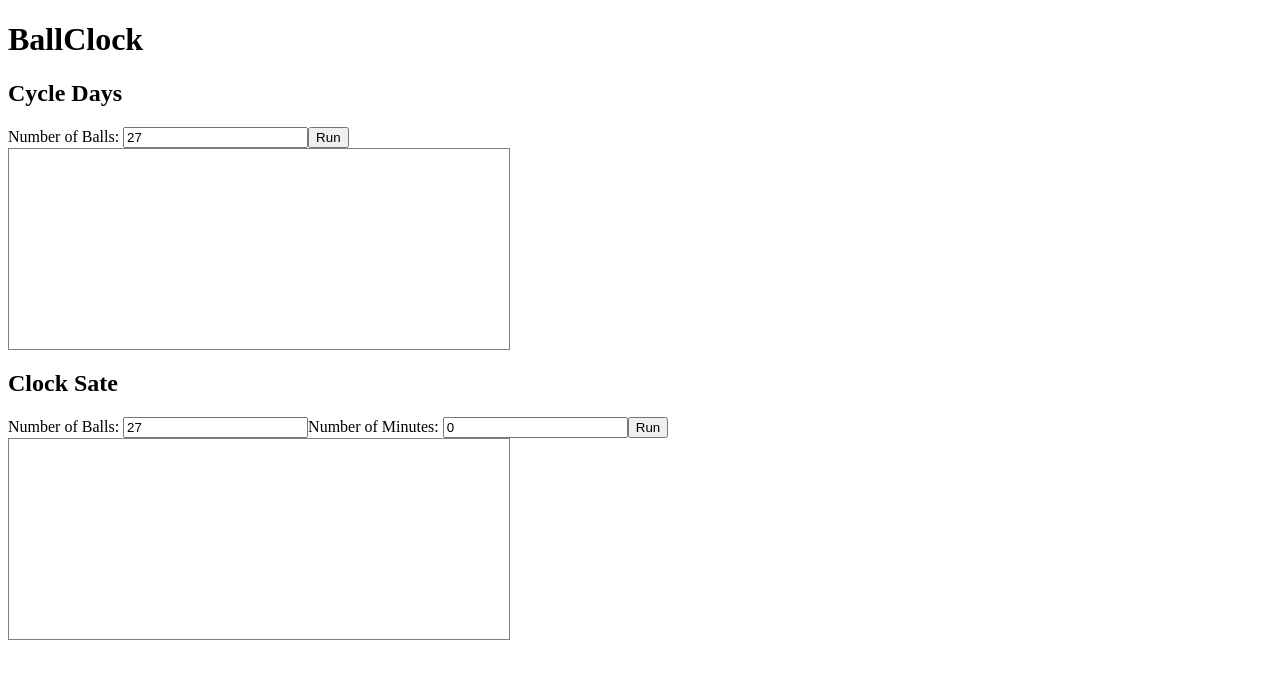
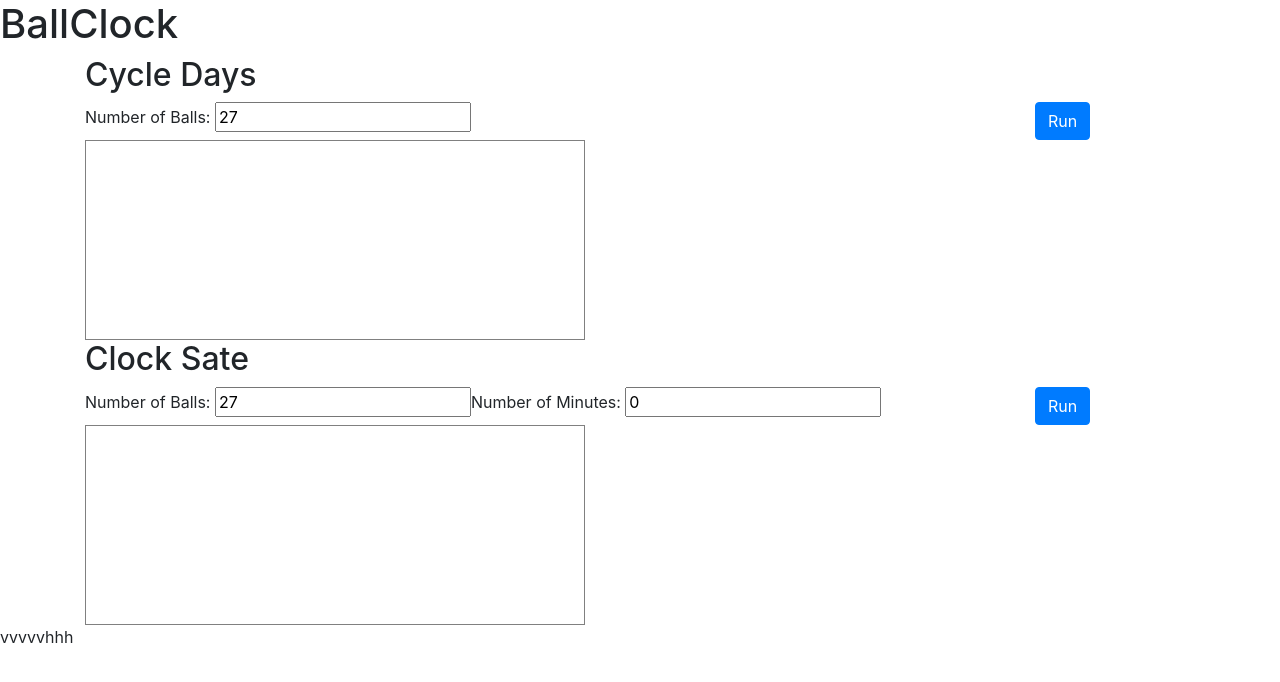
Before and after one commit to JinWooShin/BallClock, an Angular app: page / in a window 1280 px wide. Shown: the top 682 px of the page. Built offline with nearby package versions, Linux system fonts and the light colour scheme.

Commit message:
add bootstap

```diff
--- a/package.json
+++ b/package.json
@@ -12,8 +12,6 @@
   },
   "private": true,
   "dependencies": {
-    "@angular/animations": "^5.2.2",
-    "@angular/cdk": "^5.1.0",
     "@angular/common": "^5.1.0",
     "@angular/compiler": "^5.1.0",
     "@angular/core": "^5.1.0",
@@ -23,6 +21,7 @@
     "@angular/platform-browser": "^5.1.0",
     "@angular/platform-browser-dynamic": "^5.1.0",
     "@angular/router": "^5.1.0",
+    "bootstrap": "^4.0.0",
     "core-js": "^2.4.1",
     "rxjs": "^5.5.6",
     "zone.js": "^0.8.19"
--- a/src/app/app.module.ts
+++ b/src/app/app.module.ts
@@ -1,7 +1,6 @@
 import { BrowserModule } from '@angular/platform-browser';
 import { NgModule } from '@angular/core';
 import { FormsModule } from '@angular/forms';
-
 
 import { AppComponent } from './app.component';
 import { BallClockComponent } from './ball-clock/ball-clock.component';
@@ -16,6 +15,8 @@ import { BallClockComponent } from './ball-clock/ball-clock.component';
     BrowserModule,
     FormsModule
   ],
+  exports: [
+  ],
   providers: [],
   bootstrap: [AppComponent]
 })
--- a/src/app/ball-clock/ball-clock.component.html
+++ b/src/app/ball-clock/ball-clock.component.html
@@ -1,32 +1,44 @@
-<div>
+<div class="container">
   <h2>Cycle Days</h2>
-  <div>
+  <div class="row">
+    <div class="col-sm-10 col-xs-12">
       <label>Number of Balls:
         <input [(ngModel)]="clock.nBall" type="number" placeholder="27">
       </label>
-    <button (click)="cycleCompute()">Run</button>
+    </div>
+    <div class="col-sm-2 col-xs-12">
+      <button  type="button" class="btn btn-primary" (click)="cycleCompute()">Run</button>
+    </div>
   </div>
   <div class="result">
     <div *ngIf="cycle.days">
-      <span>{{cycle.balls}} balls cycle after {{cycle.days}} days.</span>
-      <span>Completed in {{cycle.time}} milliseconds ({{cycle.time/1000}} seconds)</span>
+      <div>{{cycle.balls}} balls cycle after {{cycle.days}} days.</div>
+      <div>Completed in {{cycle.time}} milliseconds ({{cycle.time/1000}} seconds)</div>
     </div>
   </div>
-</div>
-<div>
+
   <h2>Clock Sate</h2>
-  <div>
+  <div class="row">
+    <div class="col-sm-10 col-xs-12">
       <label>Number of Balls:
         <input id="nBallCycle" [(ngModel)]="clock.nBall2" type="number" placeholder="27">
       </label>
       <label>Number of Minutes:
         <input [(ngModel)]="clock.mins" type="number" placeholder="0">
       </label>
-    <button (click)="stateCompute()">Run</button>
     </div>
+    <div class="col-sm-2 col-xs-12">
+      <button type="button" class="btn btn-primary" (click)="stateCompute()">Run</button>
+    </div>
+  </div>
+
+
   <div class="result" >
     <div *ngIf="state.Min">
-      {{state}}
+      <div>Min: [{{state.Min}}] </div>
+      <div>FiveMin: [{{state.FiveMin}}] </div>
+      <div>Hour: [{{state.Hour}}] </div>
+      <div>Main: [{{state.Main}}] </div>
     </div>
   </div>
-</div>
+</div>                                                                                                                                                                                                                                                               vvvvvhhh
```
Also changed, not shown: .angular-cli.json, 1 other file (tests, documents, lock files or other folders). Lines whose indentation alone changed are shown as unchanged.
